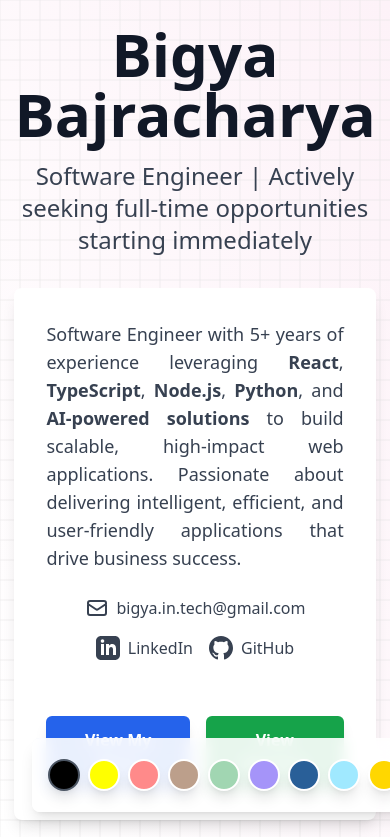
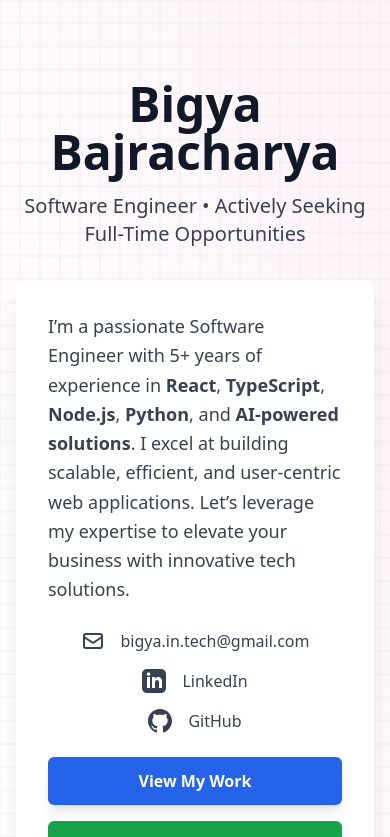
Before and after one commit to bigyaa/bigyaa.github.io, a React (Create React App) app: page / in a window 390 px wide. Shown: the top 837 px of the page. Built offline with nearby package versions, Linux system fonts and the light colour scheme.

Commit message:
Revamp Hero with minor design tweaks and improved code structure for readability

```diff
--- a/src/components/Hero.tsx
+++ b/src/components/Hero.tsx
@@ -1,46 +1,6 @@
-// src/components/Hero.tsx
 import React from 'react';
 import { motion } from 'framer-motion';
-
-// SVG Icon Components
-const EmailIcon = () => (
-  <svg
-    xmlns="http://www.w3.org/2000/svg"
-    className="h-6 w-6 mr-2"
-    fill="none"
-    viewBox="0 0 24 24"
-    stroke="currentColor"
-  >
-    <path
-      strokeLinecap="round"
-      strokeLinejoin="round"
-      strokeWidth={2}
-      d="M3 8l7.89 5.26a2 2 0 002.22 0L21 8M5 19h14a2 2 0 002-2V7a2 2 0 00-2-2H5a2 2 0 00-2 2v10a2 2 0 002 2z"
-    />
-  </svg>
-);
-
-const LinkedInIcon = () => (
-  <svg
-    xmlns="http://www.w3.org/2000/svg"
-    className="h-6 w-6 mr-2"
-    fill="currentColor"
-    viewBox="0 0 24 24"
-  >
-    <path d="M19 0h-14c-2.761 0-5 2.239-5 5v14c0 2.761 2.239 5 5 5h14c2.762 0 5-2.239 5-5v-14c0-2.761-2.238-5-5-5zm-11 19h-3v-11h3v11zm-1.5-12.268c-.966 0-1.75-.79-1.75-1.764s.784-1.764 1.75-1.764 1.75.79 1.75 1.764-.783 1.764-1.75 1.764zm13.5 12.268h-3v-5.604c0-3.368-4-3.113-4 0v5.604h-3v-11h3v1.765c1.396-2.586 7-2.777 7 2.476v6.759z" />
-  </svg>
-);
-
-const GitHubIcon = () => (
-  <svg
-    xmlns="http://www.w3.org/2000/svg"
-    className="h-6 w-6 mr-2"
-    fill="currentColor"
-    viewBox="0 0 24 24"
-  >
-    <path d="M12 0c-6.626 0-12 5.373-12 12 0 5.302 3.438 9.8 8.207 11.387.599.111.793-.261.793-.577v-2.234c-3.338.726-4.033-1.416-4.033-1.416-.546-1.387-1.333-1.756-1.333-1.756-1.089-.745.083-.729.083-.729 1.205.084 1.839 1.237 1.839 1.237 1.07 1.834 2.807 1.304 3.492.997.107-.775.418-1.305.762-1.604-2.665-.305-5.467-1.334-5.467-5.931 0-1.311.469-2.381 1.236-3.221-.124-.303-.535-1.524.117-3.176 0 0 1.008-.322 3.301 1.23.957-.266 1.983-.399 3.003-.404 1.02.005 2.047.138 3.006.404 2.291-1.552 3.297-1.23 3.297-1.23.653 1.652.242 2.873.118 3.176.77.84 1.235 1.911 1.235 3.221 0 4.609-2.807 5.624-5.479 5.921.43.372.823 1.102.823 2.222v3.293c0 .319.192.694.801.576 4.765-1.589 8.199-6.086 8.199-11.386 0-6.627-5.373-12-12-12z" />
-  </svg>
-);
+import { EmailIcon, GitHubIcon, LinkedInIcon } from './SVGIcons';
 
 const Hero = () => {
   const contactLinks = [
@@ -82,10 +42,11 @@ const Hero = () => {
   ];
 
   return (
+    <section className="relative py-20 min-h-screen flex items-center justify-center">
       <div className="text-center relative z-10 max-w-4xl px-4">
-      {/* Name and Tagline */}
+        {/* Intro Header */}
         <motion.h1
-        className="text-6xl font-bold text-gray-900 mb-4"
+          className="text-5xl font-extrabold text-gray-900 mb-4"
           initial={{ y: -50, opacity: 0 }}
           animate={{ y: 0, opacity: 1 }}
           transition={{ duration: 0.6, delay: 0.2 }}
@@ -93,66 +54,68 @@ const Hero = () => {
           Bigya Bajracharya
         </motion.h1>
         <motion.p
-        className="text-2xl text-gray-700 mb-8"
+          className="text-xl text-gray-700 mb-8 font-medium"
           initial={{ opacity: 0 }}
           animate={{ opacity: 1 }}
           transition={{ duration: 0.6, delay: 0.4 }}
         >
-        Software Engineer | Actively seeking full-time opportunities starting
-        immediately
+          Software Engineer • Actively Seeking Full-Time Opportunities
         </motion.p>
 
-      {/* Professional Summary */}
+        {/* Professional Summary Card */}
         <motion.div
-        className="bg-white p-8 rounded-lg shadow-lg text-left"
+          className="bg-white p-8 md:p-10 rounded-lg shadow-xl text-left mx-auto max-w-3xl"
           initial={{ opacity: 0, y: 50 }}
           animate={{ opacity: 1, y: 0 }}
           transition={{ duration: 0.6, delay: 0.6 }}
         >
-        <p className="text-lg text-gray-700 mb-6 text-justify">
-          Software Engineer with 5+ years of experience leveraging{' '}
+          <p className="text-lg text-gray-700 mb-6 leading-relaxed">
+            I’m a passionate Software Engineer with 5+ years of experience in{' '}
             <strong>React</strong>, <strong>TypeScript</strong>,{' '}
             <strong>Node.js</strong>, <strong>Python</strong>, and{' '}
-          <strong>AI-powered solutions</strong> to build scalable, high-impact
-          web applications. Passionate about delivering intelligent, efficient,
-          and user-friendly applications that drive business success.
+            <strong>AI-powered solutions</strong>. I excel at building scalable,
+            efficient, and user-centric web applications. Let’s leverage my
+            expertise to elevate your business with innovative tech solutions.
           </p>
 
-        {/* Contact Information */}
-        <div className="flex flex-wrap gap-4 mb-6 justify-center">
+          {/* Contact / Social Links */}
+          <div className="flex flex-col sm:flex-row sm:flex-wrap gap-4 mb-6 justify-center">
             {contactLinks.map(({ href, label, icon }) => (
               <a
                 key={label}
                 href={href}
                 target="_blank"
                 rel="noopener noreferrer"
-              className="flex items-center text-gray-700 hover:text-blue-500 transition-colors"
+                className="flex items-center text-gray-700 hover:text-blue-500 transition-colors justify-center"
               >
                 {icon}
-              {label}
+                <span className="ml-2">{label}</span>
               </a>
             ))}
           </div>
 
-        {/* Call-to-Action Buttons */}
-        <div className="flex gap-4 justify-center">
-          {callToActionButtons.map(({ label, bgColor, hoverColor, onClick }) => (
+          {/* Call to Action Buttons */}
+          <div className="flex flex-col sm:flex-row gap-4 justify-center">
+            {callToActionButtons.map(
+              ({ label, bgColor, hoverColor, onClick }, idx) => (
                 <motion.button
-              key={label}
-              className={`mt-8 px-6 py-3 ${bgColor} text-white font-semibold rounded-md ${hoverColor} transition-all duration-300 shadow-lg hover:shadow-xl`}
-              whileHover={{ scale: 1.1 }}
+                  key={idx}
+                  className={`flex-1 sm:flex-none px-6 py-3 ${bgColor} text-white font-semibold rounded-md ${hoverColor} transition-all duration-300 shadow-lg hover:shadow-xl`}
+                  whileHover={{ scale: 1.05 }}
                   whileTap={{ scale: 0.95 }}
                   initial={{ opacity: 0, y: 20 }}
                   animate={{ opacity: 1, y: 0 }}
-              transition={{ duration: 0.6, delay: 0.8 }}
+                  transition={{ duration: 0.6, delay: 0.8 + idx * 0.2 }}
                   onClick={onClick}
                 >
                   {label}
                 </motion.button>
-          ))}
+              )
+            )}
           </div>
         </motion.div>
       </div>
+    </section>
   );
 };
 
```
Lines whose indentation alone changed are shown as unchanged.
